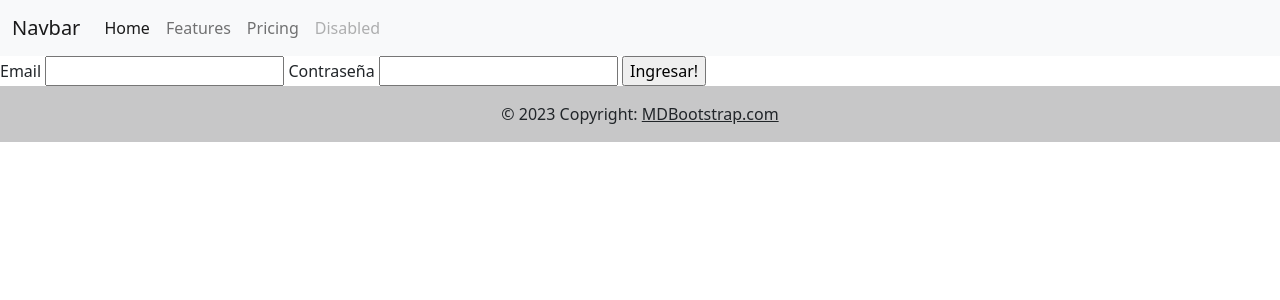
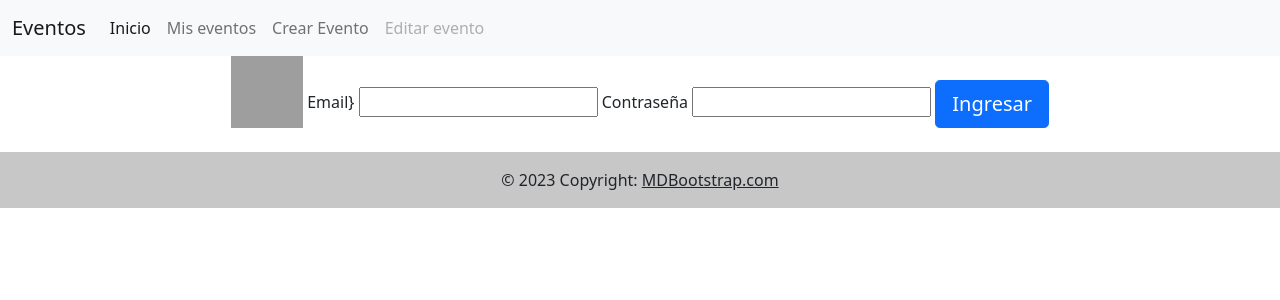
Before and after one commit to miguellperezzv/devops_A3Sec, a Flask app: page /usuario/login in a window 1280 px wide. Shown: the top 300 px of the page. Run offline with Flask 3, Linux system fonts and the light colour scheme; some libraries are stand-ins or nearby versions; grey boxes are pictures that could not be loaded.

Commit message:
Dockerfile

```diff
--- a/app/templates/inicio.html
+++ b/app/templates/inicio.html
@@ -1,6 +1,6 @@
 
 {% extends 'base.html' %}
-<h2>Hola mundo!!</h2>
+
 {% block contenido %}
 <h2>Hola Mundo !!!</h2>
 
--- a/app/templates/login.html
+++ b/app/templates/login.html
@@ -3,11 +3,17 @@
 <h2>Hola mundo!!</h2>
 {% block contenido %}
 
-<form method="POST" action="{{url_for('usuario.login')}}">
+<div class="text-center">
+<form method="POST" action="{{url_for('usuario.login')}}" class="form-signin">
+    <img class="mb-4" src="https://getbootstrap.com/docs/4.0/assets/brand/bootstrap-solid.svg" alt="" width="72" height="72">
+    <label for="inputEmail" class="sr-only">{{ form.email_usuario.label }}}</label>
+    {{ form.email_usuario(size=20) }}
+    <label for="inputPassword" class="sr-only">{{ form.pwd_usuario.label }} </label>
+    {{ form.pwd_usuario(size=20) }}
+    <button class="btn btn-lg btn-primary btn-block" type="submit">Ingresar</button>
 
-    {{ form.email_usuario.label }} {{ form.email_usuario(size=20) }}
-    {{ form.pwd_usuario.label }} {{ form.pwd_usuario(size=20) }}
-    <input type="submit" value="Ingresar!">
 </form>
+</div>
+
 
 {% endblock %}
--- a/app/templates/navbar.html
+++ b/app/templates/navbar.html
@@ -1,23 +1,23 @@
 
 <nav class="navbar navbar-expand-lg navbar-light bg-light">
     <div class="container-fluid">
-      <a class="navbar-brand" href="#">Navbar</a>
+      <a class="navbar-brand" href="#">Eventos</a>
       <button class="navbar-toggler" type="button" data-bs-toggle="collapse" data-bs-target="#navbarNav" aria-controls="navbarNav" aria-expanded="false" aria-label="Toggle navigation">
         <span class="navbar-toggler-icon"></span>
       </button>
       <div class="collapse navbar-collapse" id="navbarNav">
         <ul class="navbar-nav">
           <li class="nav-item">
-            <a class="nav-link active" aria-current="page" href="#">Home</a>
+            <a class="nav-link active" aria-current="page" href="#">Inicio</a>
           </li>
           <li class="nav-item">
-            <a class="nav-link" href="#">Features</a>
+            <a class="nav-link" href="#">Mis eventos</a>
           </li>
           <li class="nav-item">
-            <a class="nav-link" href="#">Pricing</a>
+            <a class="nav-link" href="#">Crear Evento</a>
           </li>
           <li class="nav-item">
-            <a class="nav-link disabled" href="#" tabindex="-1" aria-disabled="true">Disabled</a>
+            <a class="nav-link disabled" href="#" tabindex="-1" aria-disabled="true">Editar evento</a>
           </li>
         </ul>
       </div>
```
Also changed, not shown: app/templates/eventos.html (added), 1 other file.
